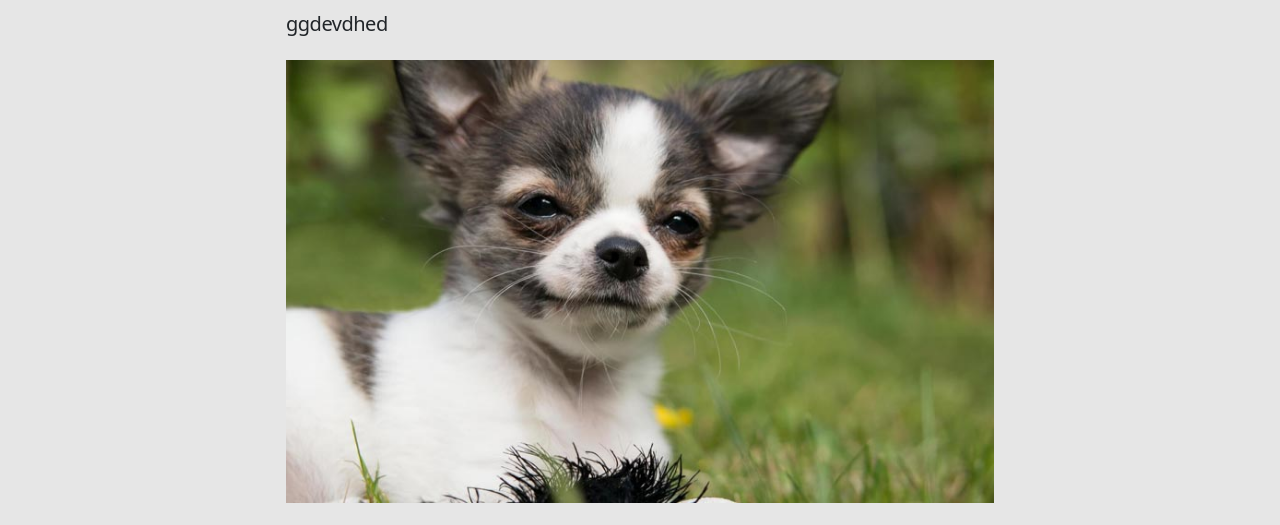
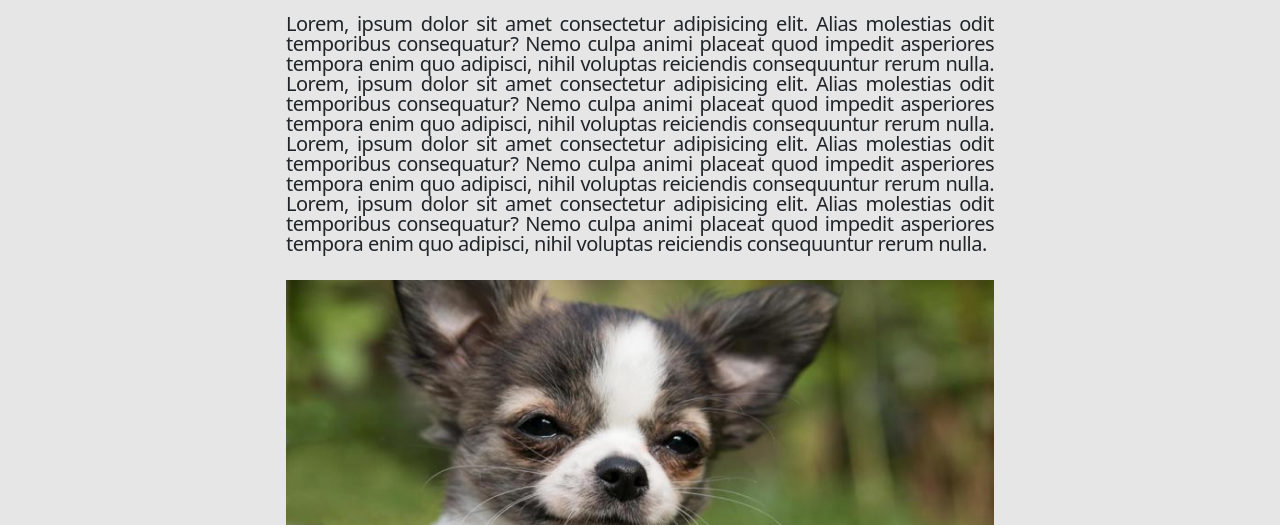
Before and after one commit to olabalcerowska/informatyka, a plain HTML site: page index.html in a window 1280 px wide. Shown: the part 262-787 px from the top of the page. Drawn offline with nearby package versions, Linux system fonts and the light colour scheme.

Commit message:
Update index.html

```diff
--- a/index.html
+++ b/index.html
@@ -30,7 +30,21 @@
         <div>
           <h2>Pieski</h2>
           <p>
-           ggdevdhed
+          Lorem, ipsum dolor sit amet consectetur adipisicing elit. Alias
+            molestias odit temporibus consequatur? Nemo culpa animi placeat quod
+            impedit asperiores tempora enim quo adipisci, nihil voluptas
+            reiciendis consequuntur rerum nulla. Lorem, ipsum dolor sit amet
+            consectetur adipisicing elit. Alias molestias odit temporibus
+            consequatur? Nemo culpa animi placeat quod impedit asperiores
+            tempora enim quo adipisci, nihil voluptas reiciendis consequuntur
+            rerum nulla. Lorem, ipsum dolor sit amet consectetur adipisicing
+            elit. Alias molestias odit temporibus consequatur? Nemo culpa animi
+            placeat quod impedit asperiores tempora enim quo adipisci, nihil
+            voluptas reiciendis consequuntur rerum nulla. Lorem, ipsum dolor sit
+            amet consectetur adipisicing elit. Alias molestias odit temporibus
+            consequatur? Nemo culpa animi placeat quod impedit asperiores
+            tempora enim quo adipisci, nihil voluptas reiciendis consequuntur
+            rerum nulla.
           </p>
           <img src="pies.jpg" alt="pies" />
           <button>
```
